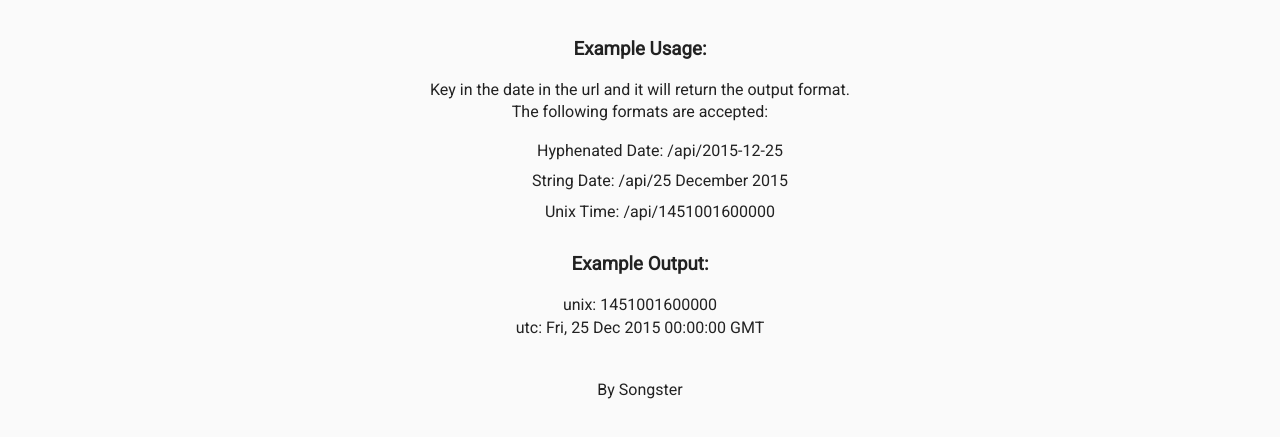
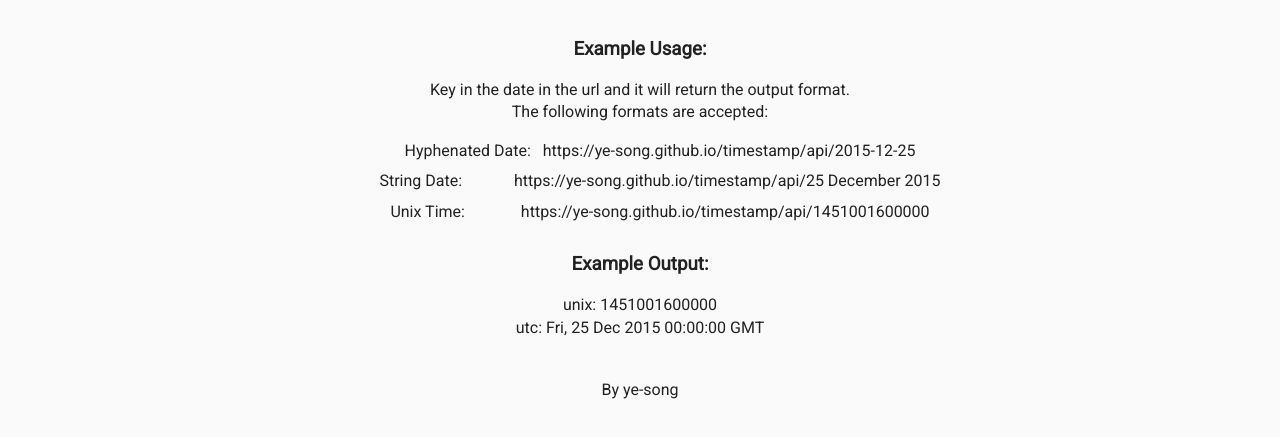
Before and after one commit to ye-song/Timestamp, a website: page views/index.html in a window 1280 px wide. Shown: the part 73-510 px from the top of the page. Drawn offline with Linux system fonts and the light colour scheme; files that its build step writes are made by us from their sources.

Commit message:
Update index.html
Formatted use case example

```diff
--- a/views/index.html
+++ b/views/index.html
@@ -16,9 +16,9 @@
         The following formats are accepted:
 
       <ul>
-        <li>Hyphenated Date: /api/2015-12-25</li>
-        <li>String Date: /api/25 December 2015</li>
-        <li>Unix Time: /api/1451001600000</li>
+        <li>Hyphenated Date: &nbsp;&nbsp;https://ye-song.github.io/timestamp/api/2015-12-25</li>
+        <li>String Date: &emsp;&emsp;&emsp;https://ye-song.github.io/timestamp/api/25 December 2015</li>
+        <li>Unix Time: &emsp;&emsp;&emsp;&nbsp;https://ye-song.github.io/timestamp/api/1451001600000</li>
       </ul>
 
       <h3>Example Output:</h3>
@@ -28,7 +28,7 @@
     </div>
     <div class="footer">
       <p>
-        By Songster
+        By ye-song
       </p>
     </div>
   </body>
```
